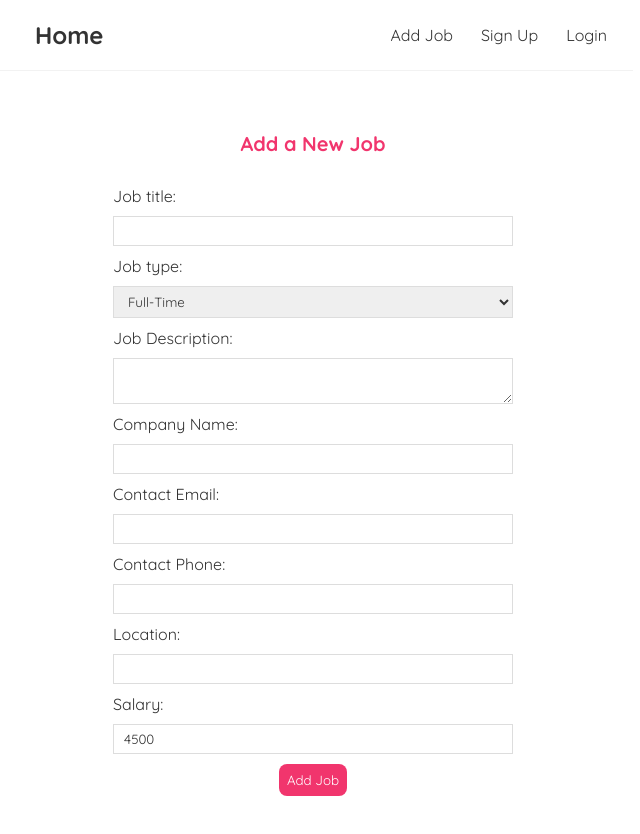
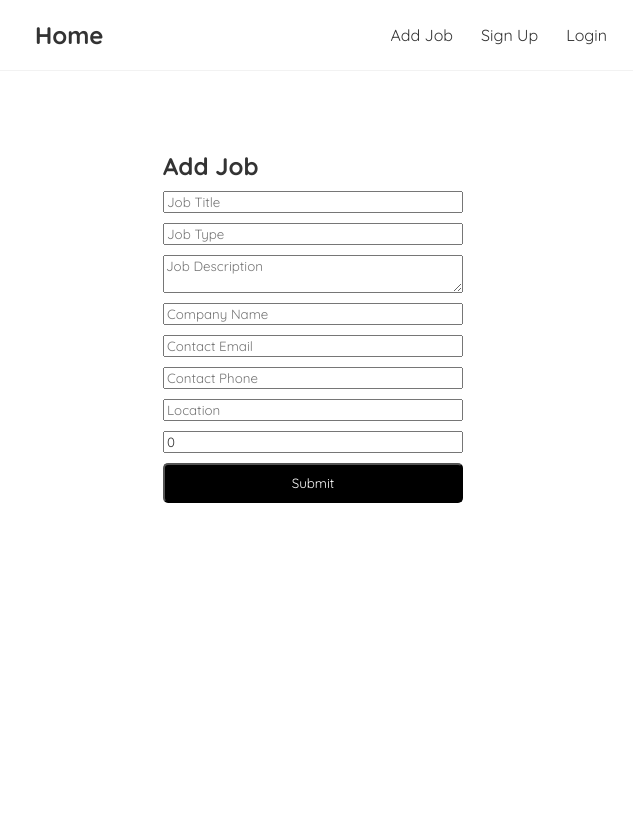
Before and after one commit to Ahmadsa316/pp4-1, a React (Vite) app in the folder frontend/: page /add-job in a window 1280 px wide. Shown: the top 834 px of the page, without its empty margins (327-967 px from the left). After the commit the page ends 800 px from the top, so only its background shows below. Built offline with nearby package versions, Linux system fonts and the light colour scheme.

Commit message:
[iter3] Implement add job functionality

```diff
--- a/frontend/src/pages/AddJobPage.jsx
+++ b/frontend/src/pages/AddJobPage.jsx
@@ -1,92 +1,75 @@
 import { useState } from "react";
 import { useNavigate } from "react-router-dom";
 
-const AddJobPage = () => {
+function AddJobPage() {
   const [title, setTitle] = useState("");
-  const [type, setType] = useState("Full-Time");
-  const [location, setLocation] = useState("");
+  const [type, setType] = useState("");
   const [description, setDescription] = useState("");
-  const [salary, setSalary] = useState(4500);
   const [companyName, setCompanyName] = useState("");
   const [contactEmail, setContactEmail] = useState("");
   const [contactPhone, setContactPhone] = useState("");
+  const [location, setLocation] = useState("");
+  const [salary, setSalary] = useState(0);
 
   const navigate = useNavigate();
 
-  const submitForm = (e) => {
+  const submitForm = async (e) => {
     e.preventDefault();
-    console.log("AddJobPage");
+
+    const newJob = {
+      title,
+      type,
+      description,
+      company: {
+        name: companyName,
+        contactEmail,
+        contactPhone,
+      },
+      location,
+      salary: Number(salary),
+    };
+
+    try {
+      const res = await fetch("/api/jobs", {
+        method: "POST",
+        headers: { "Content-Type": "application/json" },
+        body: JSON.stringify(newJob),
+      });
+
+      if (res.ok) {
+        console.log("Job created!");
+        navigate("/");
+      } else {
+        console.log("Error creating job");
+      }
+    } catch (error) {
+      console.error("Error:", error);
+    }
   };
 
   return (
-    <div className="create">
-      <h2>Add a New Job</h2>
-      <form onSubmit={submitForm}>
-        <label htmlFor="title">Job title:</label>
-        <input
-          id="title"
-          type="text"
-          value={title}
-          onChange={(e) => setTitle(e.target.value)}
-        />
-        <label htmlFor="type">Job type:</label>
-        <select
-          id="type"
-          value={type}
-          onChange={(e) => setType(e.target.value)}
-        >
-          <option value="" disabled>
-            Select job type
-          </option>
-          <option value="Full-Time">Full-Time</option>
-          <option value="Part-Time">Part-Time</option>
-          <option value="Internship">Internship</option>
-        </select>
-        <label htmlFor="description">Job Description:</label>
-        <textarea
-          id="description"
-          value={description}
-          onChange={(e) => setDescription(e.target.value)}
-        ></textarea>
-        <label htmlFor="companyName">Company Name:</label>
-        <input
-          id="companyName"
-          type="text"
-          value={companyName}
-          onChange={(e) => setCompanyName(e.target.value)}
-        />
-        <label htmlFor="contactEmail">Contact Email:</label>
-        <input
-          id="contactEmail"
-          type="email"
-          value={contactEmail}
-          onChange={(e) => setContactEmail(e.target.value)}
-        />
-        <label htmlFor="contactPhone">Contact Phone:</label>
-        <input
-          id="contactPhone"
-          type="tel"
-          value={contactPhone}
-          onChange={(e) => setContactPhone(e.target.value)}
-        />
-        <label htmlFor="location">Location:</label>
-        <input
-          id="location"
-          type="text"
-          value={location}
-          onChange={(e) => setLocation(e.target.value)}
-        />
-        <label htmlFor="salary">Salary:</label>
-        <input
-          id="salary"
-          type="text"
-          value={salary}
-          onChange={(e) => setSalary(e.target.value)}
-        />
-        <button type="submit">Add Job</button>
-      </form>
-    </div>
+    <form onSubmit={submitForm} style={{ display: "flex", flexDirection: "column", gap: "10px", width: "300px", margin: "20px auto" }}>
+      <h2>Add Job</h2>
+
+      <input type="text" placeholder="Job Title" value={title} onChange={(e) => setTitle(e.target.value)} required />
+
+      <input type="text" placeholder="Job Type" value={type} onChange={(e) => setType(e.target.value)} required />
+
+      <textarea placeholder="Job Description" value={description} onChange={(e) => setDescription(e.target.value)} required />
+
+      <input type="text" placeholder="Company Name" value={companyName} onChange={(e) => setCompanyName(e.target.value)} required />
+
+      <input type="email" placeholder="Contact Email" value={contactEmail} onChange={(e) => setContactEmail(e.target.value)} required />
+
+      <input type="text" placeholder="Contact Phone" value={contactPhone} onChange={(e) => setContactPhone(e.target.value)} required />
+
+      <input type="text" placeholder="Location" value={location} onChange={(e) => setLocation(e.target.value)} required />
+
+      <input type="number" placeholder="Salary" value={salary} onChange={(e) => setSalary(e.target.value)} required />
+
+      <button type="submit" style={{ padding: "10px", backgroundColor: "black", color: "white", borderRadius: "5px" }}>Submit</button>
+    </form>
   );
-};
+}
 
 export default AddJobPage;
--- a/frontend/src/pages/HomePage.jsx
+++ b/frontend/src/pages/HomePage.jsx
@@ -1,31 +1,45 @@
-import JobListing from "../components/JobListing";
 import { useEffect, useState } from "react";
 
-const Home = () => {
+function HomePage() {
   const [jobs, setJobs] = useState([]);
+  const [loading, setLoading] = useState(true);
+
   useEffect(() => {
     const fetchJobs = async () => {
       try {
-        const res = await fetch("http://localhost:3001/api/jobs");
+        const res = await fetch("/api/jobs");
         const data = await res.json();
         setJobs(data);
-      } catch (error) {
-        console.error("Error fetching jobs:", error);
+      } catch (err) {
+        console.error("Failed to fetch jobs:", err);
+      } finally {
+        setLoading(false);
       }
     };
 
     fetchJobs();
   }, []);
 
+  if (loading) {
+    return <p>Loading jobs...</p>;
+  }
+
+  if (jobs.length === 0) {
+    return <p>No jobs found</p>;
+  }
+
   return (
-    <div className="home">
-      <div className="job-list">
-        {jobs.length === 0 && <p>No jobs found</p>}
-        {jobs.length !== 0 &&
-          jobs.map((job) => <JobListing key={job.id} {...job} />)}
-      </div>
+    <div>
+      {jobs.map((job) => (
+        <div key={job.id}>
+          <h2>{job.title}</h2>
+          <p>Type: {job.type}</p>
+          <p>Description: {job.description}</p>
+          <p>Company: {job.company.name}</p>
+        </div>
+      ))}
     </div>
   );
-};
+}
 
-export default Home;
+export default HomePage;
```
